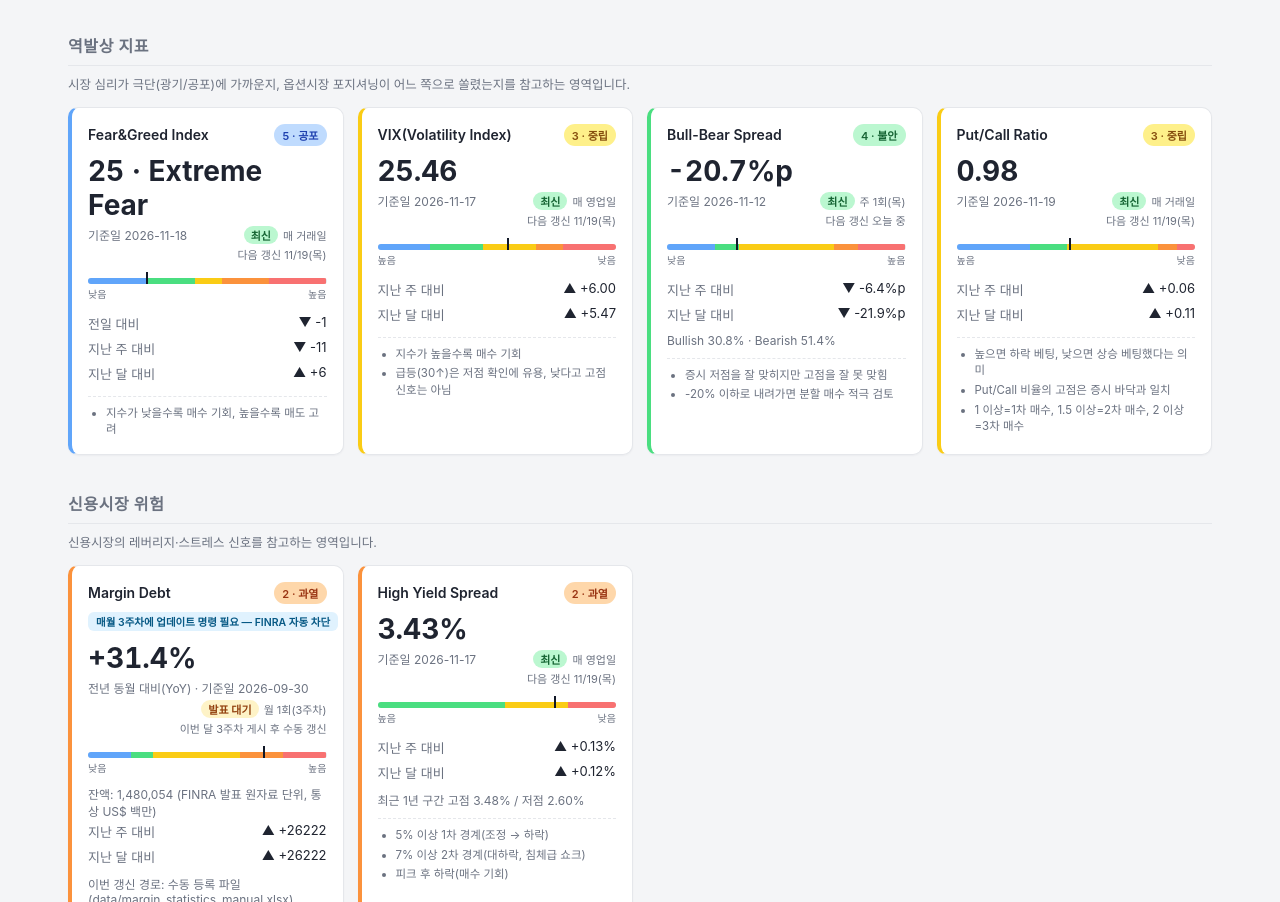
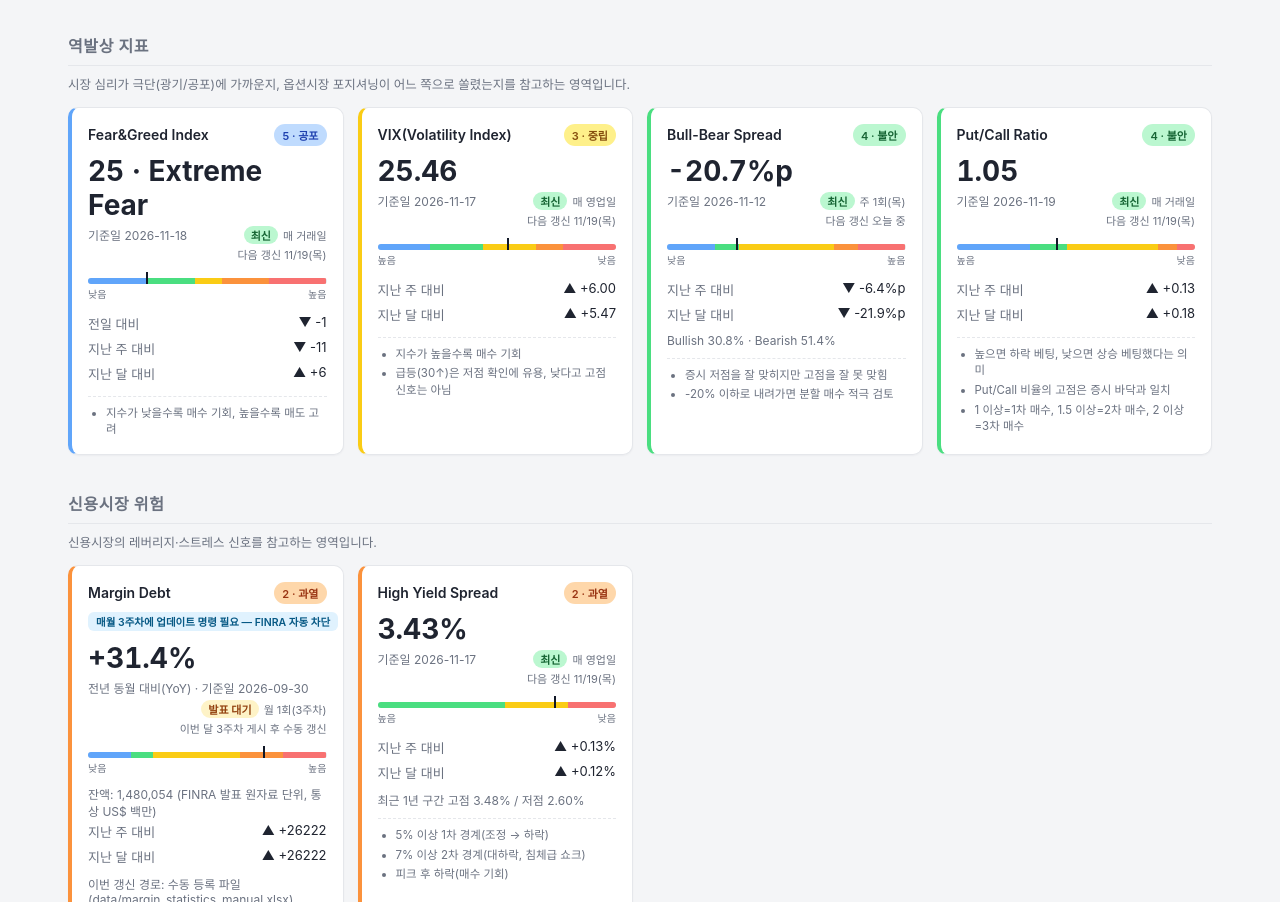
Before and after one commit to jopyx2/Check-List-dashboard-view, a plain HTML site: page index.html in a window 1280 px wide. Shown: the part 1682-2584 px from the top of the page. Drawn offline with nearby package versions, Linux system fonts and the light colour scheme; some packages are replaced by stand-ins of ours; a script that the page names is missing.

Commit message:
auto: daily update 2026-11-19

```diff
--- a/index.html
+++ b/index.html
@@ -306,7 +306,7 @@ footer { text-align: center; color: var(--muted); font-size: 12px; padding-botto
 <div id="page-top"></div>
 <header>
   <h1>미국주식 시장환경 Check</h1>
-  <div class="updated">마지막 갱신 시각: 2026-11-19 01:58:29</div>
+  <div class="updated">마지막 갱신 시각: 2026-11-19 03:56:58</div>
   <div class="health ok">데이터 상태: 12/12개 지표 정상 수집</div>
 </header>
 <main>
@@ -390,9 +390,9 @@ footer { text-align: center; color: var(--muted); font-size: 12px; padding-botto
     <a class="chip" href="#card-put-call">
       <div class="chip-top">
         <span class="chip-label">Put/Call</span>
-        <span class="chip-band score-3">3 · 중립</span>
+        <span class="chip-band score-4">4 · 불안</span>
       </div>
-      <span class="chip-value">0.98</span>
+      <span class="chip-value">1.05</span>
     </a>
 
     <a class="chip" href="#card-margin-debt">
@@ -595,18 +595,18 @@ footer { text-align: center; color: var(--muted); font-size: 12px; padding-botto
     </div>
 
 
-    <div class="card" id="card-put-call" style="border-left-color:#facc15;">
+    <div class="card" id="card-put-call" style="border-left-color:#4ade80;">
       <div class="card-header">
         <h3>Put/Call Ratio</h3>
-        <span class="band score-3">3 · 중립</span>
+        <span class="band score-4">4 · 불안</span>
       </div>
 
 
 
-      <div class="value">0.98</div>
+      <div class="value">1.05</div>
       <div class="asof"><span class="asof-date">기준일 2026-11-19</span><span class="fresh"><span class="fresh-line"><span class="fresh-chip fresh-ok">최신</span>매 거래일</span><span class="fresh-next">다음 갱신 11/19(목)</span></span></div>
-      <div class="gauge"><div class="gauge-track"><div style="flex:0 0 30.769%;background:#60a5fa;"></div><div style="flex:0 0 15.385%;background:#4ade80;"></div><div style="flex:0 0 38.462%;background:#facc15;"></div><div style="flex:0 0 7.692%;background:#fb923c;"></div><div style="flex:0 0 7.692%;background:#f87171;"></div></div><div class="gauge-marker" style="left:47.69%;"></div><div class="gauge-labels"><span>높음</span><span>낮음</span></div></div>
-      <div class="compare-row"><span>지난 주 대비</span><span>▲ +0.06</span></div><div class="compare-row"><span>지난 달 대비</span><span>▲ +0.11</span></div>
+      <div class="gauge"><div class="gauge-track"><div style="flex:0 0 30.769%;background:#60a5fa;"></div><div style="flex:0 0 15.385%;background:#4ade80;"></div><div style="flex:0 0 38.462%;background:#facc15;"></div><div style="flex:0 0 7.692%;background:#fb923c;"></div><div style="flex:0 0 7.692%;background:#f87171;"></div></div><div class="gauge-marker" style="left:42.31%;"></div><div class="gauge-labels"><span>높음</span><span>낮음</span></div></div>
+      <div class="compare-row"><span>지난 주 대비</span><span>▲ +0.13</span></div><div class="compare-row"><span>지난 달 대비</span><span>▲ +0.18</span></div>
       <ul class="note-list"><li>높으면 하락 베팅, 낮으면 상승 베팅했다는 의미</li><li>Put/Call 비율의 고점은 증시 바닥과 일치</li><li>1 이상=1차 매수, 1.5 이상=2차 매수, 2 이상=3차 매수</li></ul>
 
     </div>
```
